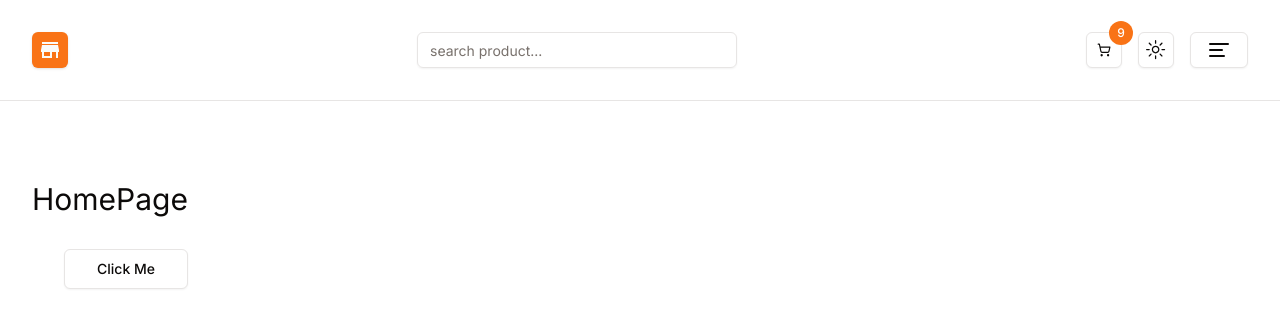
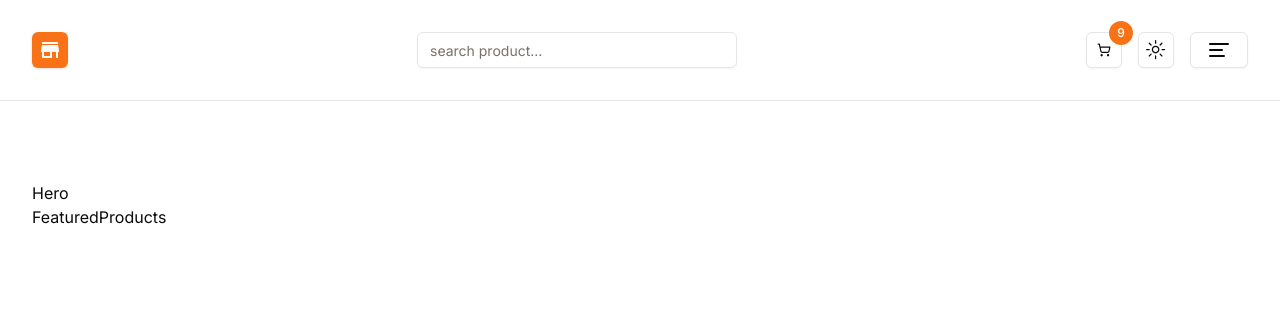
Before and after one commit to SachinB0101/ecommerce-platform, a Next.js app: page / in a window 1280 px wide. Shown: the top 328 px of the page. Built offline with nearby package versions, Linux system fonts and the light colour scheme.

Commit message:
Add more components for homepage

```diff
--- a/app/page.tsx
+++ b/app/page.tsx
@@ -1,13 +1,13 @@
+import FeaturedProducts from "@/components/home/FeaturedProducts";
+import Hero from "@/components/home/Hero";
 import { Button } from "@/components/ui/button";
 
 const HomePage = () => {
   return (
-    <div>
-      <h1 className="text-3xl">HomePage</h1>
-      <Button variant="outline" size="lg" className="capitalize m-8">
-        click me
-      </Button>
-    </div>
+    <>
+      <Hero/>
+      <FeaturedProducts/>
+    </>
   );
 };
 export default HomePage;
--- /dev/null
+++ b/components/global/EmptyList.tsx
@@ -0,0 +1,6 @@
+const EmptyList = () => {
+  return (
+    <div>EmptyList</div>
+  )
+}
+export default EmptyList
--- /dev/null
+++ b/components/global/SectionTitle.tsx
@@ -0,0 +1,6 @@
+const SectionTitle = () => {
+  return (
+    <div>SectionTitle</div>
+  )
+}
+export default SectionTitle
--- /dev/null
+++ b/components/home/FeaturedProducts.tsx
@@ -0,0 +1,6 @@
+const FeaturedProducts = () => {
+  return (
+    <div>FeaturedProducts</div>
+  )
+}
+export default FeaturedProducts
--- /dev/null
+++ b/components/home/Hero.tsx
@@ -0,0 +1,6 @@
+const Hero = () => {
+  return (
+    <div>Hero</div>
+  )
+}
+export default Hero
--- /dev/null
+++ b/components/home/HeroCarousel.tsx
@@ -0,0 +1,6 @@
+const HeroCarousel = () => {
+  return (
+    <div>HeroCarousel</div>
+  )
+}
+export default HeroCarousel
--- /dev/null
+++ b/components/products/FavoriteToggleButton.tsx
@@ -0,0 +1,6 @@
+const FavoriteToggleButton = () => {
+  return (
+    <div>FavoriteToggleButton</div>
+  )
+}
+export default FavoriteToggleButton
--- /dev/null
+++ b/components/products/FavoriteToggleForm.tsx
@@ -0,0 +1,6 @@
+const FavoriteToggleForm = () => {
+  return (
+    <div>FavoriteToggleForm</div>
+  )
+}
+export default FavoriteToggleForm
--- /dev/null
+++ b/components/products/ProductsContainer.tsx
@@ -0,0 +1,6 @@
+const ProductsContainer = () => {
+  return (
+    <div>ProductsContainer</div>
+  )
+}
+export default ProductsContainer
--- /dev/null
+++ b/components/products/ProductsGrid.tsx
@@ -0,0 +1,6 @@
+const ProductsGrid = () => {
+  return (
+    <div>ProductsGrid</div>
+  )
+}
+export default ProductsGrid
--- /dev/null
+++ b/components/products/ProductsList.tsx
@@ -0,0 +1,6 @@
+const ProductsList = () => {
+  return (
+    <div>ProductsList</div>
+  )
+}
+export default ProductsList
```
Also changed, not shown: components/global/LoadingContainer.tsx (added).
